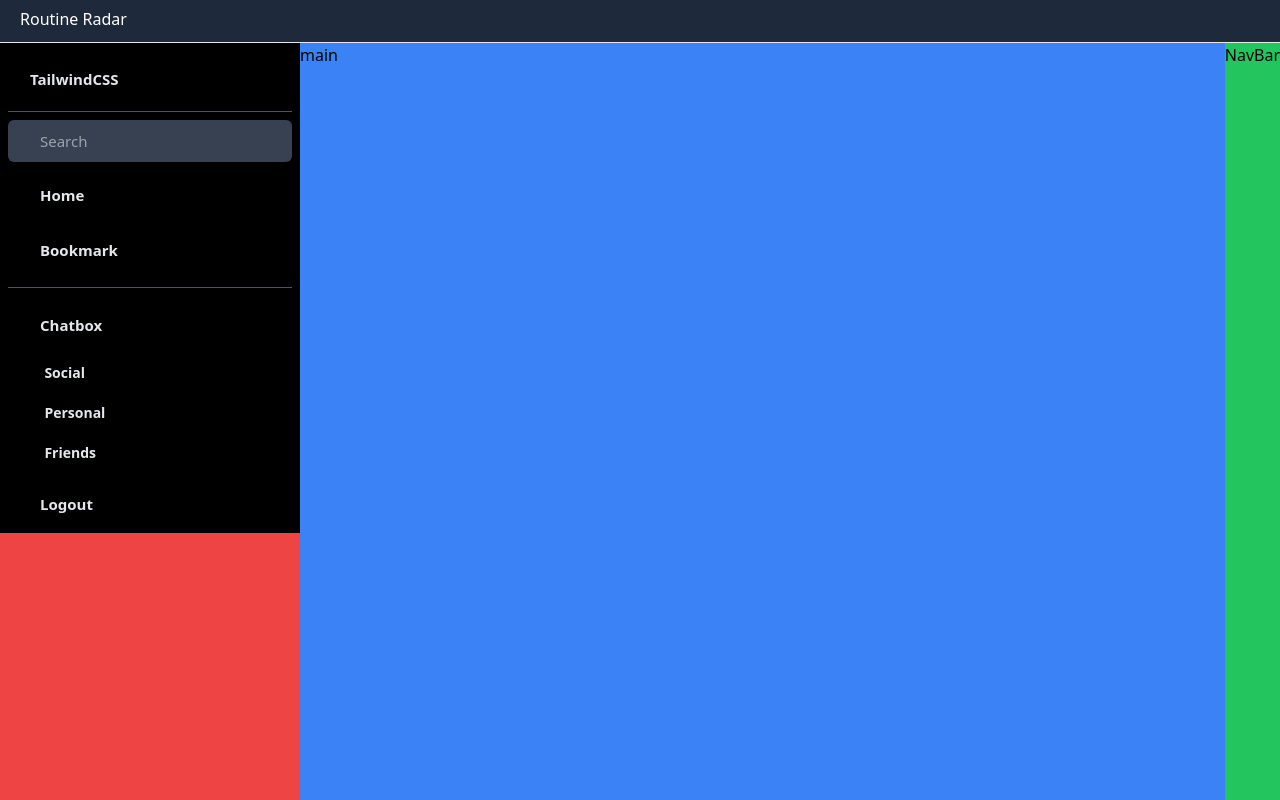
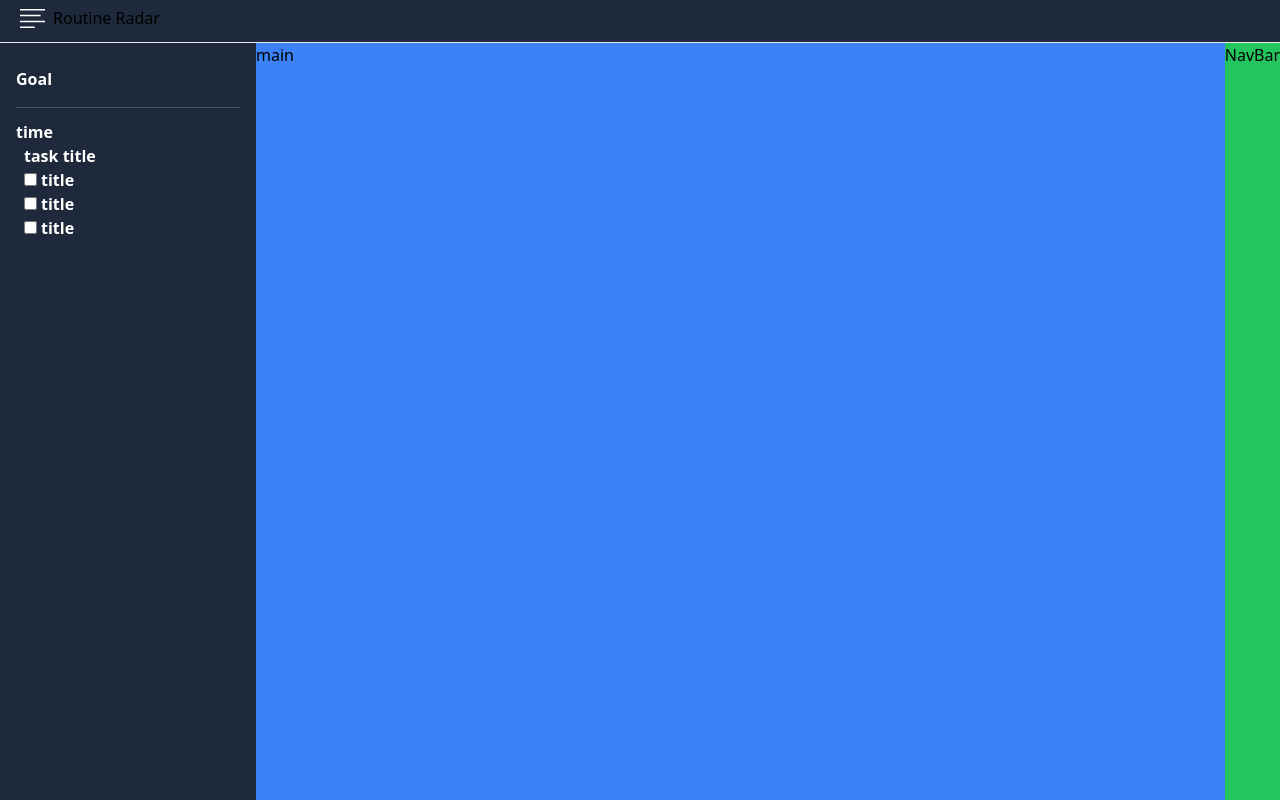
Before and after one commit to codegatty/RoutineRadar, a React (Vite) app in the folder frontend/user-dashboard/: page / in a window 1280 px wide. Built offline with nearby package versions, Linux system fonts and the light colour scheme.

Commit message:
added sidebar

```diff
--- a/frontend/user-dashboard/package.json
+++ b/frontend/user-dashboard/package.json
@@ -12,7 +12,8 @@
   "dependencies": {
     "classnames": "^2.5.1",
     "react": "^18.2.0",
-    "react-dom": "^18.2.0"
+    "react-dom": "^18.2.0",
+    "react-icons": "^5.2.1"
   },
   "devDependencies": {
     "@types/react": "^18.2.66",
--- /dev/null
+++ b/frontend/user-dashboard/src/UIComponents/Task.jsx
@@ -0,0 +1,24 @@
+import React from 'react'
+import TaskItem from './TaskItem'
+
+function Task() {
+  return (
+    <div>
+      <div>
+        time
+      </div>
+      <div className='ml-2'>
+      <div>
+        task title
+      </div>
+      <div>
+        <TaskItem/>
+        <TaskItem/>
+        <TaskItem/>
+      </div>
+      </div>
+    </div>
+  )
+}
+
+export default Task
--- /dev/null
+++ b/frontend/user-dashboard/src/UIComponents/TaskItem.jsx
@@ -0,0 +1,16 @@
+import React from 'react'
+
+function TaskItem(){
+  return (
+    <div className='flex flex-row justify-center items-center '>
+      <div className='flex-2'>
+        <input type="checkbox" value="hello"/>
+      </div>
+      <div className='flex-1 px-1'>
+        <span>title</span>
+      </div>
+    </div>
+  )
+}
+
+export default TaskItem
--- a/frontend/user-dashboard/src/components/Header.jsx
+++ b/frontend/user-dashboard/src/components/Header.jsx
@@ -1,10 +1,16 @@
 
+import { TfiAlignLeft } from "react-icons/tfi";
 
-function Header() {
+function Header({sidebarToggle,setSidebarToggle}) {
+  function sidebarToggleHandler(){
+    setSidebarToggle(!sidebarToggle)
+  }
   return (
     <div className="bg-primary h-10 flex flex-row justify-between items-center px-5 ">
-      <div className=''>
-        <h1 className='text-center text-1xl text-white'>Routine Radar</h1>
+
+      <div className='flex flex-row '>
+        <button className="mr-2" onClick={sidebarToggleHandler}><TfiAlignLeft color="white" size={25} /></button>
+        <h1 className='text-center text-1xl text -white'>Routine Radar</h1>
       </div>
       <div>
 
--- a/frontend/user-dashboard/src/components/SideBar.jsx
+++ b/frontend/user-dashboard/src/components/SideBar.jsx
@@ -1,100 +1,19 @@
-import { useState } from 'react';
-import clasnames from 'classnames';
+import React from 'react'
+import Hr from '../UIComponents/Hr'
+import TaskItem from '../UIComponents/TaskItem'
+import Task from '../UIComponents/Task'
 
+function SideBar({sidebarToggle}) {
+  return (
+    <div className={'w-64 px-4 py-4 '+`${sidebarToggle?"block":"hidden"}`}>
+      <div className='my-2 mb-4 '>
+        <h1 className='text-2x text-white font-bold'>Goal</h1>
+      </div>
+      <Hr/>
+      <ul className='mt-3 text-white font-bold'>
 
-function SideBar() {
-  const sideBarStyle="sidebar top-0 bottom-0 lg:left-0 p-2 w-[300px] overflow-y-auto text-center bg-gray-900 lg:block hidden md:block sm:hidden"
-  const [isHidden,setIsHidden]=useState(true);
-  let hiddenStyle="hidden"
-  function openSidebar(){
-
-    setIsHidden(!isHidden);
-    if(isHidden){
-      hiddenStyle="hidden"
-    }else{
-      hiddenStyle="block"
-    }
-    console.log(hiddenStyle)
-  }
-
-  function toggleButton(){
-
-  }
-
-  return (
-    <div className=''>
-      <div>
-        <button type="button"  onClick={openSidebar} className='lg:hidden  md:hidden sm:block '>open</button>
-      </div>
-      <div
-        className={clasnames(sideBarStyle,"sm:bg-white bg-black lg:bg-black")}
-      >
-        <div class="text-gray-100 text-xl">
-          <div class="p-2.5 mt-1 flex items-center">
-
-            <h1 class="font-bold text-gray-200 text-[15px] ml-3 flex ">TailwindCSS</h1>
-            <button class="bi bi-x cursor-pointer ml-28 lg:hidden md:hidden">
-              close
-            </button>
-          </div>
-          <div class="my-2 bg-gray-600 h-[1px]"></div>
-        </div>
-        <div
-          class="p-2.5 flex items-center rounded-md px-4 duration-300 cursor-pointer bg-gray-700 text-white"
-        >
-          <i class="bi bi-search text-sm"></i>
-          <input
-            type="text"
-            placeholder="Search"
-            class="text-[15px] ml-4 w-full bg-transparent focus:outline-none"
-          />
-        </div>
-        <div
-          class="p-2.5 mt-3 flex items-center rounded-md px-4 duration-300 cursor-pointer hover:bg-blue-600 text-white"
-        >
-          <i class="bi bi-house-door-fill"></i>
-          <span class="text-[15px] ml-4 text-gray-200 font-bold">Home</span>
-        </div>
-        <div
-          class="p-2.5 mt-3 flex items-center rounded-md px-4 duration-300 cursor-pointer hover:bg-blue-600 text-white"
-        >
-          <i class="bi bi-bookmark-fill"></i>
-          <span class="text-[15px] ml-4 text-gray-200 font-bold">Bookmark</span>
-        </div>
-        <div class="my-4 bg-gray-600 h-[1px]"></div>
-        <div
-          class="p-2.5 mt-3 flex items-center rounded-md px-4 duration-300 cursor-pointer hover:bg-blue-600 text-white"
-          onclick="dropdown()"
-        >
-          <i class="bi bi-chat-left-text-fill"></i>
-          <div class="flex justify-between w-full items-center">
-            <span class="text-[15px] ml-4 text-gray-200 font-bold">Chatbox</span>
-            <span class="text-sm rotate-180" id="arrow">
-              <i class="bi bi-chevron-down"></i>
-            </span>
-          </div>
-        </div>
-        <div
-          class="text-left text-sm mt-2 w-4/5 mx-auto text-gray-200 font-bold"
-          id="submenu"
-        >
-          <h1 class="cursor-pointer p-2 hover:bg-blue-600 rounded-md mt-1">
-            Social
-          </h1>
-          <h1 class="cursor-pointer p-2 hover:bg-blue-600 rounded-md mt-1">
-            Personal
-          </h1>
-          <h1 class="cursor-pointer p-2 hover:bg-blue-600 rounded-md mt-1">
-            Friends
-          </h1>
-        </div>
-        <div
-          class="p-2.5 mt-3 flex items-center rounded-md px-4 duration-300 cursor-pointer hover:bg-blue-600 text-white"
-        >
-          <i class="bi bi-box-arrow-in-right"></i>
-          <span class="text-[15px] ml-4 text-gray-200 font-bold">Logout</span>
-        </div>
-      </div>
+        <Task/>
+      </ul>
     </div>
   )
 }
--- /dev/null
+++ b/frontend/user-dashboard/src/context/RoutineProvider.jsx
@@ -0,0 +1 @@
+import { createContext } from "react";
--- a/frontend/user-dashboard/src/pages/Layout.jsx
+++ b/frontend/user-dashboard/src/pages/Layout.jsx
@@ -2,15 +2,18 @@ import Header from "../components/Header"
 import SideBar from "../components/SideBar";
 import NavBar from  '../components/NavBar'
 import Main from "../components/Main";
+import { useState } from "react";
 
 function Layout() {
+  const [sidebarToggle,setSidebarToggle] =useState(true);
   return (
     <div className="w-screen h-screen bg-primary flex flex-col">
-      <Header/>
-      <hr class="h-px mt-1 bg-gray-200 border-0 dark:bg-gray-700"></hr>
+      <Header sidebarToggle={sidebarToggle} setSidebarToggle={setSidebarToggle}/>
+
+      <hr className="h-px mt-1 bg-gray-200 border-0 dark:bg-gray-700"></hr>
       <div className="flex lg:flow-col flex-col sm:flex-row h-full">
-      <div className="bg-red-500 flex-2">
-        <SideBar/>
+      <div className=" flex-2">
+        <SideBar sidebarToggle={sidebarToggle}/>
       </div>
       <div className="bg-blue-500 flex-1">
       <Main />
```
Also changed, not shown: 1 other file (tests, documents, lock files or other folders).
